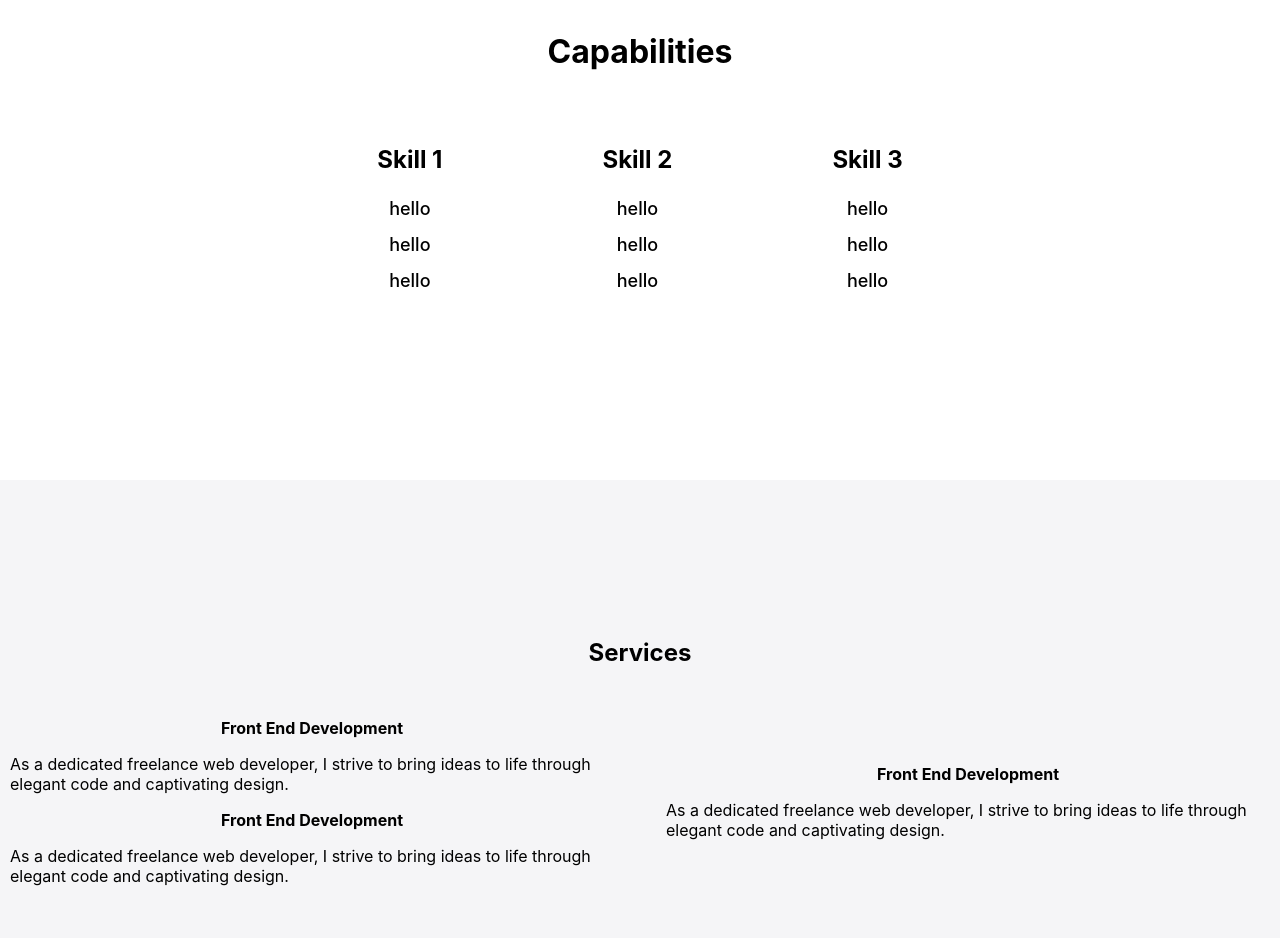
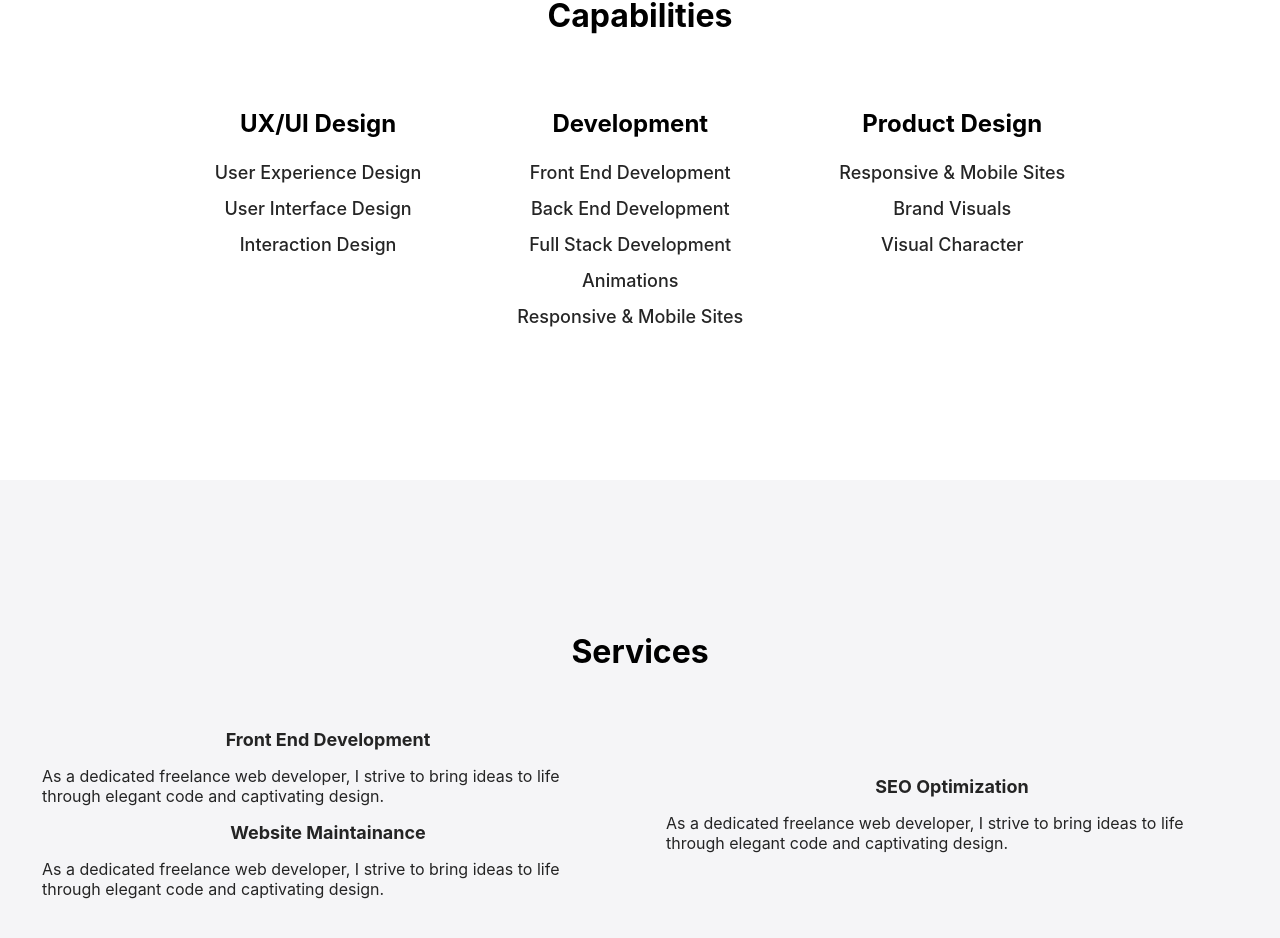
Before and after one commit to satele99/07-23-portfolio, a React (Create React App) app in the folder freelance_portfolio/: page / in a window 1280 px wide. Shown: the part 1440-2378 px from the top of the page. Built offline with nearby package versions, Linux system fonts and the light colour scheme.

Commit message:
landing page structure complete

```diff
--- a/freelance_portfolio/src/components/Section.jsx
+++ b/freelance_portfolio/src/components/Section.jsx
@@ -6,7 +6,7 @@ export default function Section() {
             <div className={styles.container}>
                 <div className={styles.content}>
                     <div>
-                        <h1 style={{textAlign: 'left'}}>Crafting Digital Experiences</h1>
+                        <h1 style={{textAlign: 'left', fontSize: '2em'}}>Crafting Digital Experiences</h1>
                         <p style={{textAlign: 'left'}}>
                             As a dedicated freelance web developer,
                             I strive to bring ideas to life through elegant
--- a/freelance_portfolio/src/components/Services.jsx
+++ b/freelance_portfolio/src/components/Services.jsx
@@ -3,7 +3,7 @@ import styles from '../styles/Services.module.css'
 export default function Services() {
     return (
         <section className={styles.section}>
-            <h1>Services</h1>
+            <h1 style={{fontSize: '2em'}}>Services</h1>
             <div className={styles.flex_content}>
                 <div>
                    <div className={styles.service}>
@@ -15,7 +15,7 @@ export default function Services() {
                         </p>
                    </div>
                    <div className={styles.service}>
-                        <h4>Front End Development</h4>
+                        <h4>Website Maintainance</h4>
                         <p>
                             As a dedicated freelance web developer,
                             I strive to bring ideas to life through
@@ -25,7 +25,7 @@ export default function Services() {
                 </div>
                 <div>
                     <div className={styles.service}>
-                        <h4>Front End Development</h4>
+                        <h4>SEO Optimization</h4>
                         <p>
                             As a dedicated freelance web developer,
                             I strive to bring ideas to
--- a/freelance_portfolio/src/components/Skills.jsx
+++ b/freelance_portfolio/src/components/Skills.jsx
@@ -6,27 +6,29 @@ export default function Skills(){
             <h1 style={{fontSize: '2em'}}>Capabilities</h1>
             <div className={styles.listed}>
                 <div className={styles.skill}>
-                    <h3 className={styles.title}>Skill 1</h3>
+                    <h3 className={styles.title}>UX/UI Design</h3>
                     <ul>
-                        <li>hello</li>
-                        <li>hello</li>
-                        <li>hello</li>
+                        <li>User Experience Design</li>
+                        <li>User Interface Design</li>
+                        <li>Interaction Design</li>
                     </ul>
                 </div>
                 <div className={styles.skill}>
-                    <h3 className={styles.title}>Skill 2</h3>
+                    <h3 className={styles.title}>Development</h3>
                     <ul>
-                        <li>hello</li>
-                        <li>hello</li>
-                        <li>hello</li>
+                        <li>Front End Development</li>
+                        <li>Back End Development</li>
+                        <li>Full Stack Development</li>
+                        <li>Animations</li>
+                        <li>Responsive & Mobile Sites</li>
                     </ul>
                 </div>
                 <div className={styles.skill}>
-                    <h3 className={styles.title}>Skill 3</h3>
+                    <h3 className={styles.title}>Product Design</h3>
                     <ul>
-                        <li>hello</li>
-                        <li>hello</li>
-                        <li>hello</li>
+                        <li>Responsive & Mobile Sites</li>
+                        <li>Brand Visuals</li>
+                        <li>Visual Character</li>
                     </ul>
                 </div>
 
--- a/freelance_portfolio/src/styles/Services.module.css
+++ b/freelance_portfolio/src/styles/Services.module.css
@@ -13,6 +13,7 @@
     justify-content: center;
     align-items: center;
     gap: 2rem;
+    margin: 0 2rem;
 }
 
 .service {
@@ -20,10 +21,13 @@
     display: flex;
     flex-direction: column;
     gap: 0;
+    opacity: .85;
 }
 
 .service > h4 {
     margin: 0 10px;
+    font-size: 1.125rem;
+    font-weight: bold;
 }
 .service > p {
     text-align: left;
--- a/freelance_portfolio/src/styles/Skills.module.css
+++ b/freelance_portfolio/src/styles/Skills.module.css
@@ -9,14 +9,16 @@
 .listed {
     display: flex;
     justify-content: center;
-    align-items: center;
-    gap: 10rem;
-    margin: 1.5rem 0;
+    /* align-items: center; */
+    gap: 6rem;
+    margin: 1.5rem 2rem;
 }
 .skill {
     display: flex;
     flex-direction: column;
     text-align: center;
+    align-items: center;
+    height: auto;
 }
 
 .skill > ul {
@@ -29,6 +31,12 @@
     text-align: center;
     padding: 0;
     margin: 0;
+    font-size: 1.125rem;
+    opacity: .85;
+}
+
+.skill > h3 {
+    margin-bottom: 1.5rem;
 }
 
 .title {
```
